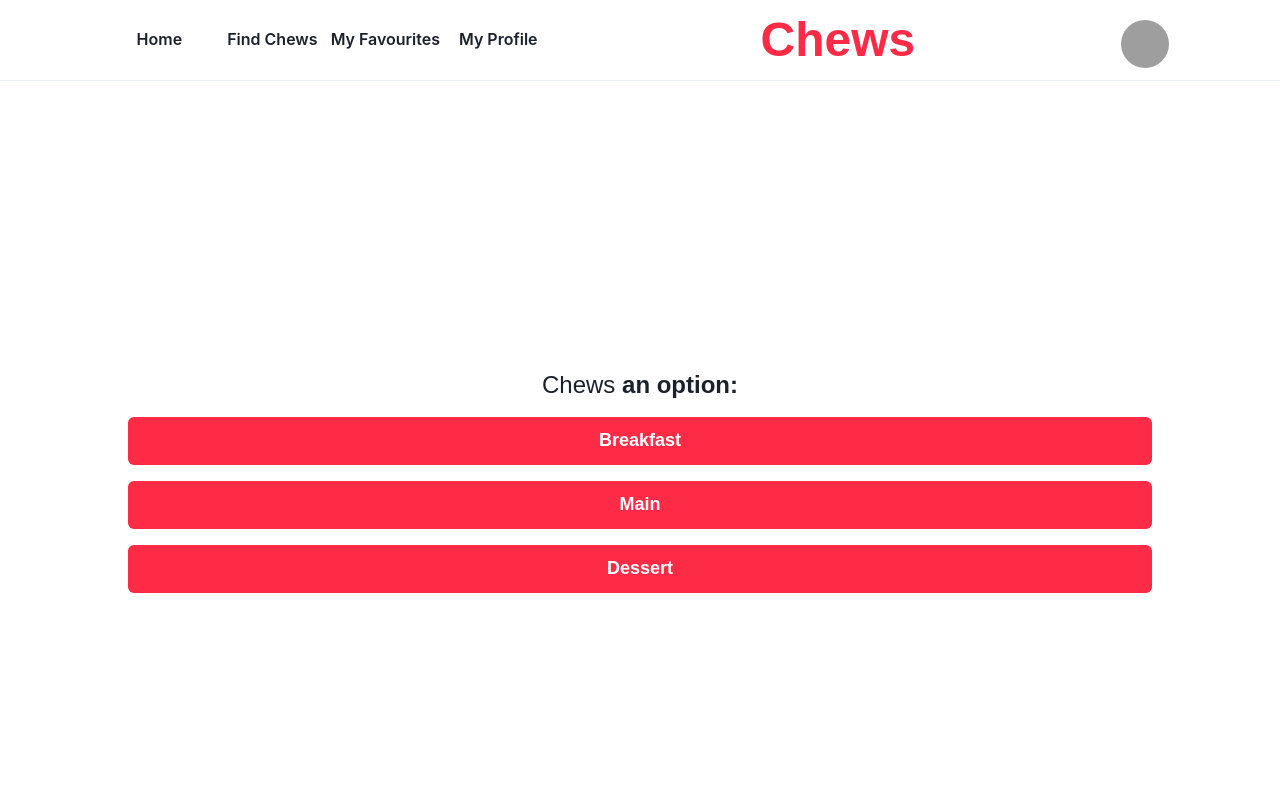
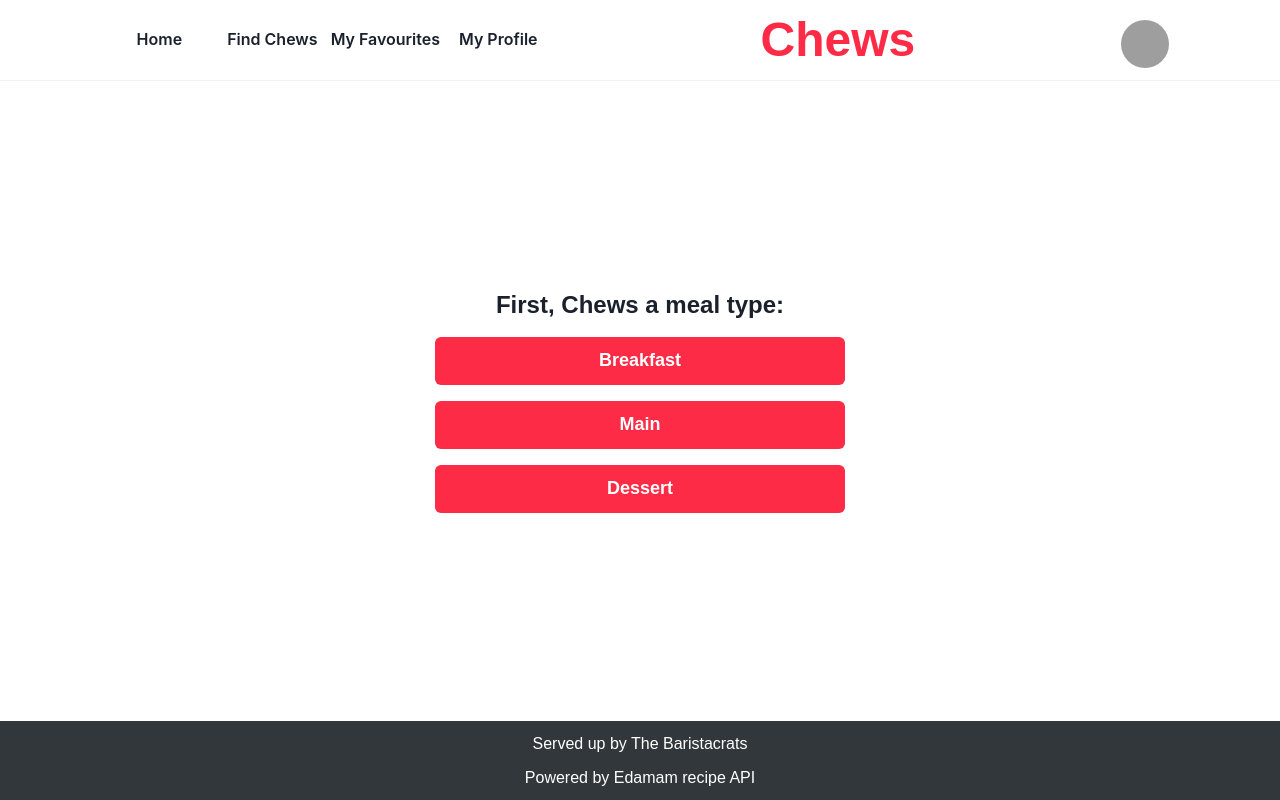
Before and after one commit to simonpartridge86/Chews-App-Frontend, a Next.js app: page /meal-select in a window 1280 px wide. Shown: the top 800 px of the page. Built offline with nearby package versions, Linux system fonts and the light colour scheme; grey boxes are pictures that could not be loaded; a web font is replaced by a local one.

Commit message:
meal select page styling updated.
Co-authored-by: Kunal <kun.shukla@gmail.com>

```diff
--- a/pages/meal-select.js
+++ b/pages/meal-select.js
@@ -8,11 +8,16 @@ export default function MealSelect() {
   const router = useRouter();
 
   return (
-    <main className="flex flex-col h-screen justify-center">
+    <main className="flex flex-col h-[80vh] justify-center items-center">
       <VStack spacing={4} align="center">
-        <h1 className="font-permanent-marker text-center text-2xl">
-          Chews <span className="font-nunito font-bold">an option:</span>
+        <h1 className="font-nunito font-bold text-2xl">
+          First,{" "}
+          <span className="font-permanent-marker text-center text-2xl">
+            Chews{" "}
+          </span>
+          a meal type:
         </h1>
+        <section className="w-screen max-w-lg space-y-4 text-center">
           <MainButton
             buttonText="Breakfast"
             buttonSize="lg"
@@ -52,6 +57,7 @@ export default function MealSelect() {
               });
             }}
           />
+        </section>
       </VStack>
     </main>
   );
```
Lines whose indentation alone changed are shown as unchanged.
